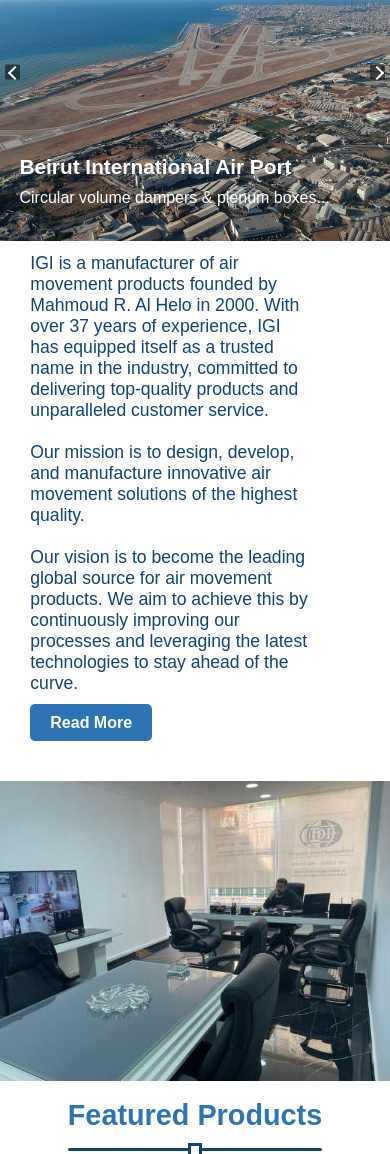
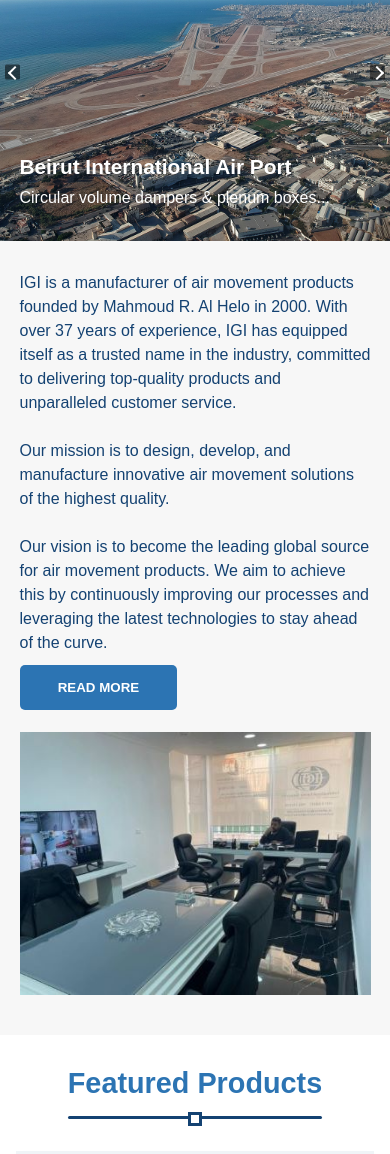
Before and after one commit to Hadi-SayedAhmad/Hadi-SayedAhmad.github.io, a plain HTML site: page index.html in a window 390 px wide. Shown: the part 402-1556 px from the top of the page. Drawn offline with nearby package versions, Linux system fonts and the light colour scheme.

Commit message:
respabout

```diff
--- a/index.css
+++ b/index.css
@@ -434,74 +434,83 @@ i
   }
 }
 /***********************************************************************************************************************/
-.btn {
+.about-us {
+  background-color: #f7f7f7;
+  padding: 20px 0;
+}
+
+.about-us-container {
+  max-width: 90%;
+  margin: 0 auto;
+  display: flex;
+  flex-wrap: wrap;
+  justify-content: space-between;
+  align-items: center;
+}
+
+.about-us-content {
+  flex-basis: calc(50% - 30px);
+  max-width: 500px;
+  margin-bottom: 2px;
+}
+
+.about-us-content h2 {
+  font-size: 36px;
+  font-weight: 600;
+  margin-bottom: 10px;
+}
+
+.about-us-content p {
+  font-size: 16px;
+  line-height: 1.5;
+  color: var(--dark);
+  margin-top: 10px;
+}
+
+.about-us-image {
+  flex-basis: calc(40% - 30px);
+  max-width: 400px;
+  margin: 0 50px;
+}
+
+.about-us-image img {
+  max-width: 100%;
+  height: auto;
+  display: block;
+}
+
+@media screen and (max-width: 767px) {
+  .about-us-container {
+    flex-wrap: wrap;
+    justify-content: center;
+  }
+
+  .about-us-content,
+  .about-us-image {
+    flex-basis: 100%;
+    max-width: 100%;
+  }
+
+  .about-us-image {
+    margin: 20px auto !important;
+  }
+}
+.fabbtn
+{
+  padding: 15px;
+  margin-top: 10px;
   background-color: var(--bright);
   color: var(--white);
-  padding: 10px 20px;
   border: none;
   border-radius: 5px;
-  text-decoration: none;
   font-weight: bold;
-  transition: background-color 0.3s ease;
+  width: 45%;
+  cursor: pointer;
+  transition: all 0.3s ease-in-out;
 }
-
-.btn:hover {
+.fabbtn:hover
+{
   background-color: var(--dark);
-}
-
-.about {
-  position: relative;
-  background-color: white;
-  padding: 70px;
-}
-
-.about h2 {
-  color: var(--bright);
-  font-size: 2.5rem;
-  margin-bottom: 20px;
-}
-
-.about-content {
-  color: var(--dark);
-  max-width: 600px;
-  margin-right: 50px;
-}
-.about-img
-{
-  width: 10px;
-  height: 10px;
-  position: absolute;
-  top: 45px;
-  right: 510px;
-  margin-top: 15px;
-  margin-bottom: 15px;
-}
-.about-content p {
-  font-size: 1.1rem;
-  margin-bottom: 20px;
-}
-@media (max-width: 1024px)
-{
-  .about {
-    position: relative;
-    background-color: white;
-    padding: 12px;
-
-  }
-  .about-img
-{
-
-  position: absolute;
-  top: 540px;
-  right: 390px;
-
-  margin: 0 auto;
-}
-.fabout-container
-{
-  width: 90%;
-  margin: 0 auto;
-}
 }
 /* FEATURED PRODUCTS STYLING */
 .container
@@ -518,7 +527,7 @@ header
 {
 
   color: var(--bright);
-  margin: 2rem 0;
+  margin: 1rem 0;
   font-size: 2.5rem;
   padding-bottom: 1.2rem;
   position: relative;
@@ -564,7 +573,6 @@ header
   .section-heading
   {
     color: var(--bright);
-    margin-top: 355px !important;
     margin: 2rem 0;
     font-size: 1.8rem;
     padding-bottom: 1.2rem;
--- a/index.html
+++ b/index.html
@@ -259,10 +259,10 @@
     </div>
     <!---------------------------------------------------------------------------------------------------------------->
 
-    <section class="about">
-      <div class="fabout-container">
-        <div class="about-content">
-          <p>IGI is a manufacturer of air movement products founded by Mahmoud R. Al Helo in 2000. With over 37 years
+    <section class="about-us">
+    <div class="about-us-container">
+      <div class="about-us-content">
+        <p>IGI is a manufacturer of air movement products founded by Mahmoud R. Al Helo in 2000. With over 37 years
             of experience, IGI has equipped itself as a trusted name in the
             industry, committed to delivering top-quality products and unparalleled customer service. <br><br>
 
@@ -274,13 +274,17 @@
             aim to achieve this by continuously improving our processes and leveraging the latest technologies to stay
             ahead of the curve.
             </p>
-          <a href="#" class="btn">Read More</a>
-        </div>
-        <div class="about-img">
-          <img src="./FEATURED_ABOUT_US/1.jpg" alt="About Us Image">
-        </div>
+            <button class="fabbtn">READ MORE</button>
       </div>
-    </section>
+      <div class="about-us-image">
+        <img src="./FEATURED_ABOUT_US/1.jpg" alt="About Us Image">
+      </div>
+
+    </div>
+  </section>
+
+
+
 
 
     <!-- FEATURED PRODUCTS HTML -->
```
